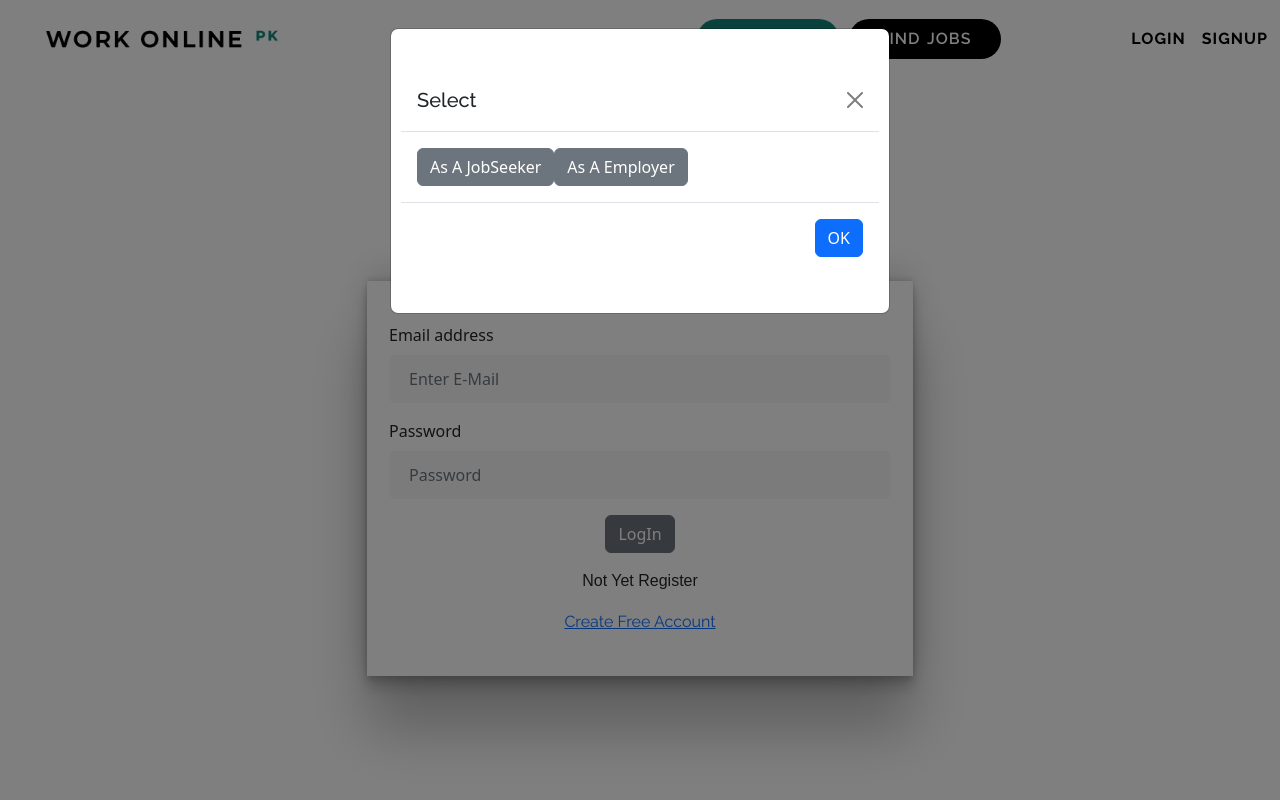
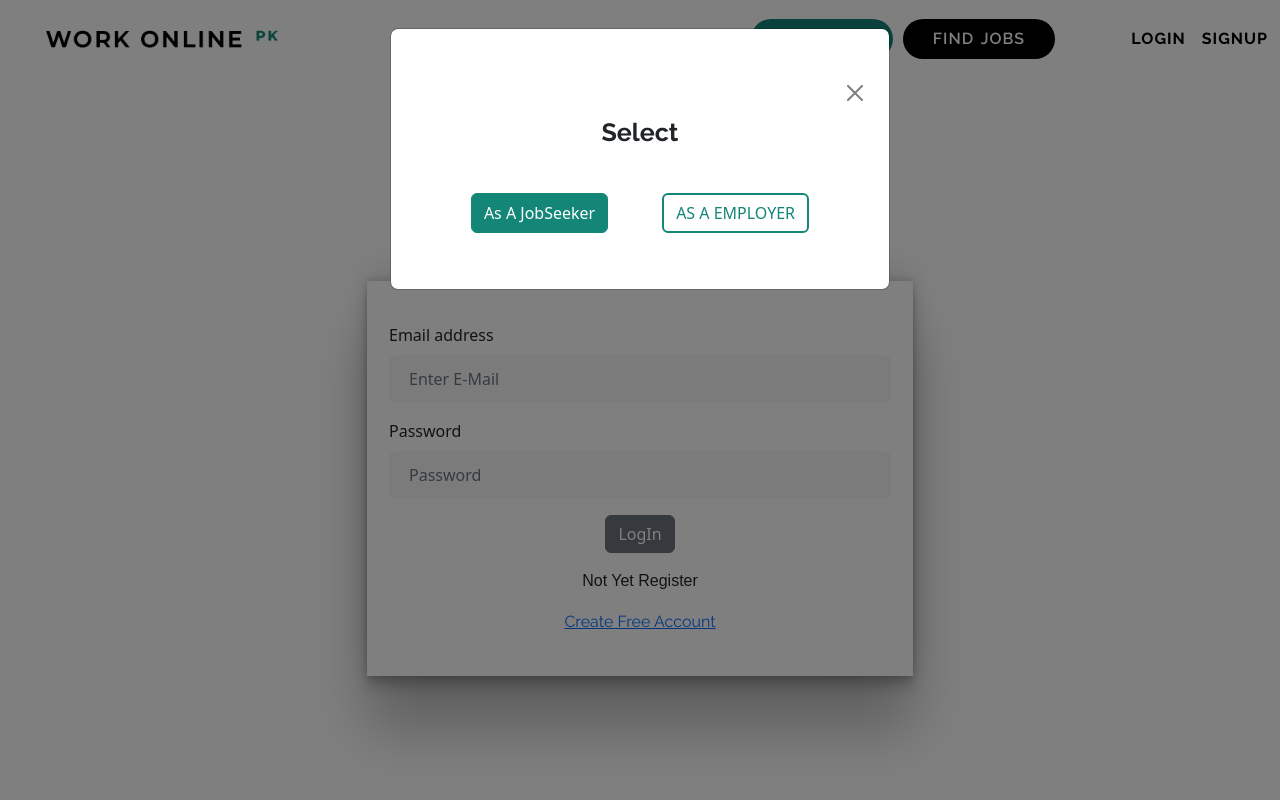
Before and after one commit to cyberxstudiocxs/wop_frontend, a React (Create React App) app: page /login in a window 1280 px wide. Shown: the top 800 px of the page. Built offline with nearby package versions, Linux system fonts and the light colour scheme.

Commit message:
Add Jobseeker Search

```diff
--- a/src/components/Login.js
+++ b/src/components/Login.js
@@ -174,18 +174,19 @@ const Login = () => {
       </Modal>
 
       <Modal isOpen={modal} toggle={toggle}>
-        <ModalHeader toggle={toggle}>Select</ModalHeader>
+        <ModalHeader toggle={toggle} className="emp-box"></ModalHeader>
+        <h3 className="emp-heading"> select</h3>
         <ModalBody>
-          <div style={{display:'flex',flexDirection:'row'}}>
-          <Button onClick={()=>setIds(1)}>As A JobSeeker</Button>
-          <Button onClick={()=>setIds(2)}>As A Employer</Button>
+          <div style={{display:'flex', justifyContent: "space-evenly",flexDirection:'row'}}>
+          <Button onClick={()=>setIds(1)} className="worker-btns" >As A JobSeeker</Button>
+          <Button onClick={()=>setIds(2)} className="emp-btns" >As A Employer</Button>
           </div>
         </ModalBody>
-        <ModalFooter>
-          <Button color="primary" onClick={toggle}>
+        {/* <ModalFooter> */}
+          {/* <Button color="primary" onClick={toggle}>
             OK
-          </Button>
-        </ModalFooter>
+          </Button> */}
+        {/* </ModalFooter> */}
       </Modal>
     </div>
   );
--- a/src/components/Menu.jsx
+++ b/src/components/Menu.jsx
@@ -52,6 +52,7 @@ const removeToken=()=>{
           >
 
             <Link className="menuitem" to="/result">How Its Work</Link>
+            <Link className="menuitem" to="/jobseeker">JobSeeker </Link>
 
             <Link className="menuitem" to="/contactus">Contact Us</Link>
 
--- a/src/styles/register.css
+++ b/src/styles/register.css
@@ -7,10 +7,11 @@
     height: 100vh;
 }
 
-a.emp-btns {
-    background-color: #fff;
+.emp-btns {
+    background-color: #fff !important;
     color: #138677 !important;
     padding: 8px 30px;
+    border: 2px solid #138677 !important ;
     border-radius: 5px;
     text-decoration: none;
     text-transform: uppercase;
@@ -133,6 +134,3 @@ button.loginbtn.btn.btn-primary {
     font-size: 16px;
     width: 90%;
 }
-.middle-box {
-
-}
```
